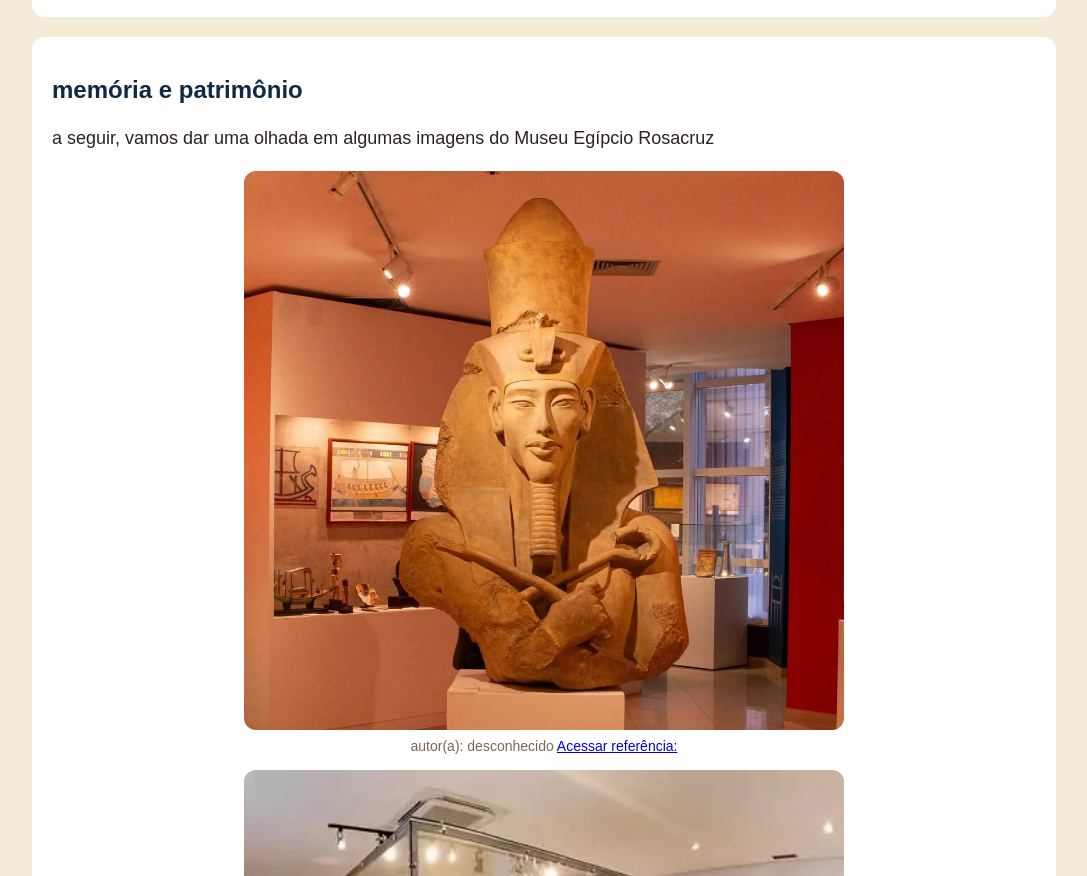
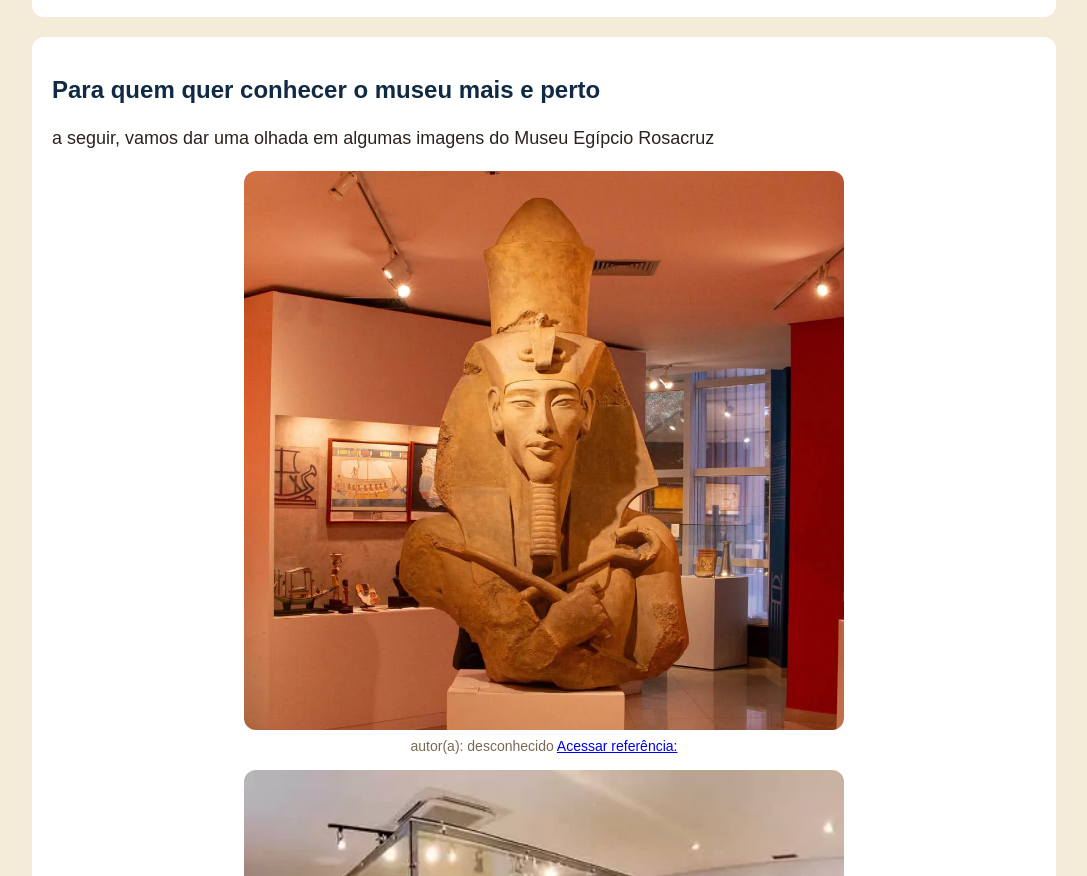
Before and after one commit to lauraarnolddias-ctrl/tarefa.ed.digital, a plain HTML site: page index.html in a window 1280 px wide. Shown: the part 2800-3676 px from the top of the page, without its empty margins (96-1183 px from the left). Drawn offline with Linux system fonts and the light colour scheme.

Commit message:
atualização

```diff
--- a/index.html
+++ b/index.html
@@ -10,7 +10,6 @@
 </head>
 
 <body>
-
     <header>
         <h1>O MAIOR COMPLEXO EGÍPCIO DO PAÍS</h1>
         <p>Venha conhecer esse espaço que vai fazer seus olhos brilharem!
@@ -112,7 +111,7 @@
 
         </section>
         <section id="memoria">
-            <h2>memória e patrimônio</h2>
+            <h2>Para quem quer conhecer o museu mais e perto</h2>
             <p>a seguir, vamos dar uma olhada em algumas imagens do Museu Egípcio Rosacruz</p>
             <div class="galeria">
                 <figure>
```
